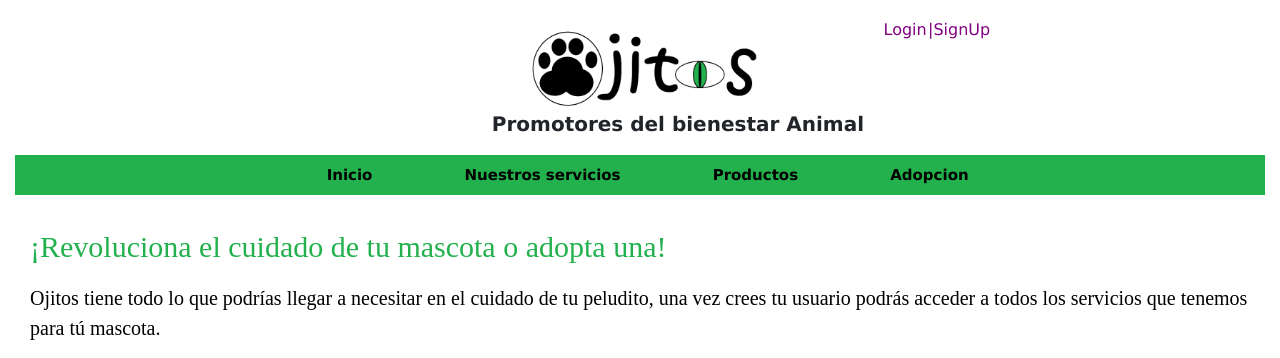
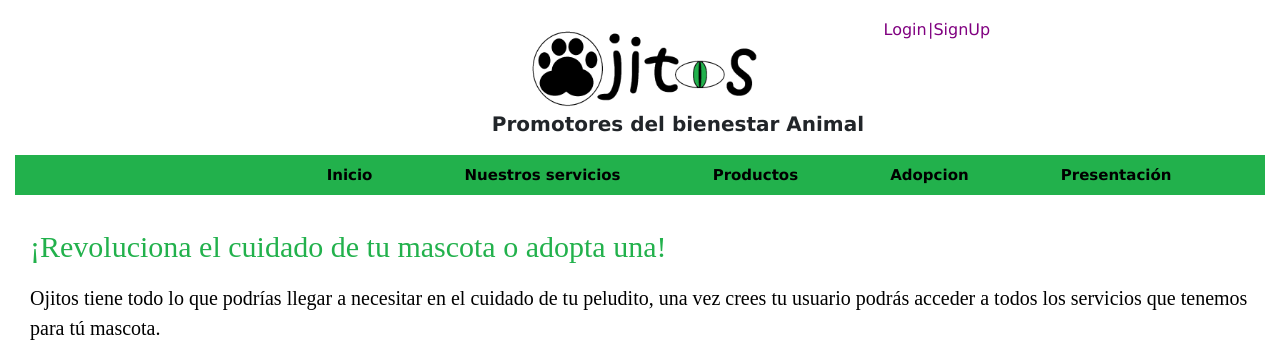
Before and after one commit to FCLKR/Version-preeliminar-Ojitos, a PHP site: page /Ojitos/ in a window 1280 px wide. Shown: the top 358 px of the page. Run offline with PHP 8.4, Linux system fonts and the light colour scheme.

Commit message:
Add files via upload

```diff
--- a/index.php
+++ b/index.php
@@ -53,6 +53,11 @@
         <li>
             <a href=".\vista\html\Homepage\Adopcion.html" font face="display">Adopcion</a>
         </li>
+        <li></li>
+        <li></li>
+        <li>
+        <a href=".\vista\html\Homepage\Presentacion.html" font face="display">Presentación</a>
+
 
         </ul>
 
```
